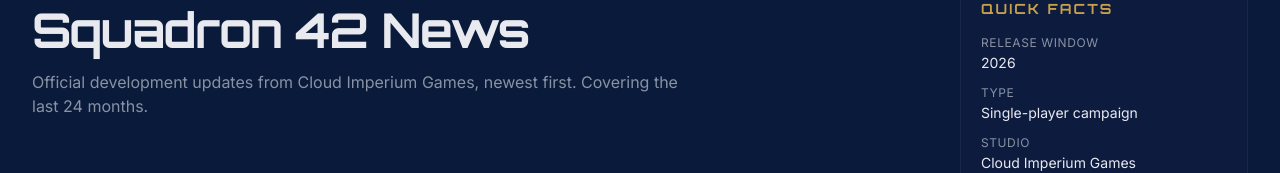
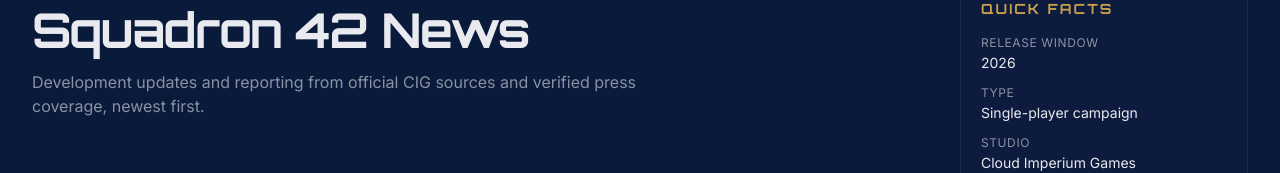
Before and after one commit to doc-flanigan/iheldtheline-site, a Next.js app: page /news in a window 1280 px wide. Shown: the part 176-349 px from the top of the page. Built offline with nearby package versions, Linux system fonts and the light colour scheme.

Commit message:
fix: update news page copy to reflect mixed official/press sources
Co-Authored-By: Claude Sonnet 4.6 <noreply@anthropic.com>

```diff
--- a/src/app/news/page.tsx
+++ b/src/app/news/page.tsx
@@ -7,12 +7,12 @@ import { SITE } from '@/data/site'
 export const metadata: Metadata = {
   title: 'Squadron 42 Development Timeline — Latest News',
   description:
-    'Official Squadron 42 development updates covering the last 24 months. News sourced exclusively from Cloud Imperium Games communications, newest first.',
+    'Squadron 42 development updates and press coverage, sourced from official CIG communications and verified reporting, newest first.',
   alternates: { canonical: '/news' },
   openGraph: {
     title: 'Squadron 42 Development Timeline — Latest News',
     description:
-      'Official Squadron 42 development updates from CIG, newest first. Covering the last 24 months.',
+      'Squadron 42 development updates and press coverage from official CIG sources and verified reporting, newest first.',
     url: '/news',
   },
 }
@@ -46,8 +46,7 @@ export default function NewsPage() {
               </p>
               <h1 className="heading-display text-4xl sm:text-5xl mb-4">Squadron 42 News</h1>
               <p className="text-muted text-base">
-                Official development updates from Cloud Imperium Games, newest first. Covering the
-                last 24 months.
+                Development updates and reporting from official CIG sources and verified press coverage, newest first.
               </p>
             </header>
 
```
